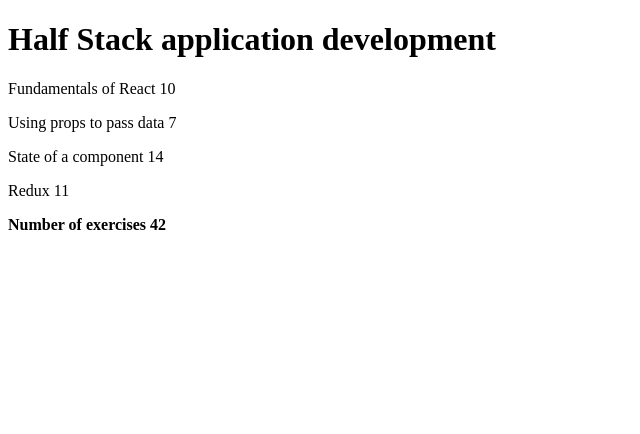
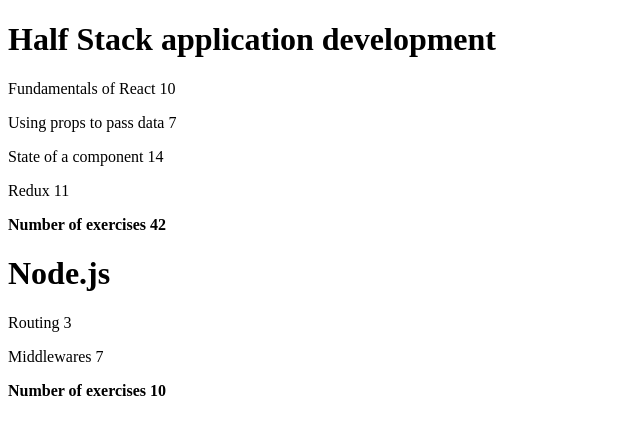
Before and after one commit to hani64/fullstackopen, a React (Create React App) app in the folder part1/courseinfo/: page / in a window 1280 px wide. Shown: the top 434 px of the page, without its empty margins (0-640 px from the left). Built offline with nearby package versions, Linux system fonts and the light colour scheme.

Commit message:
Finished Exercise 2.4

```diff
--- a/part1/courseinfo/src/App.js
+++ b/part1/courseinfo/src/App.js
@@ -13,9 +13,10 @@
 )
 
 const App = () => {
-  const course = {
+  const courses = [
+    {
+      name: 'Half Stack application development',
       id: 1,
-    name: 'Half Stack application development',
       parts: [
         {
           name: 'Fundamentals of React',
@@ -38,9 +39,30 @@
           id: 4
         }
       ]
+    },
+    {
+      name: 'Node.js',
+      id: 2,
+      parts: [
+        {
+          name: 'Routing',
+          exercises: 3,
+          id: 1
+        },
+        {
+          name: 'Middlewares',
+          exercises: 7,
+          id: 2
         }
+      ]
+    }
+  ]
 
-  return <Course course={course} />
+  return (
+    <>
+      {courses.map(course => <Course course={course} key={course.id} />)}
+    </>
+  )
 }
 
 export default App
--- a/part1/courseinfo/src/components/Header.js
+++ b/part1/courseinfo/src/components/Header.js
@@ -1,9 +1,5 @@
 import React from 'react'
 
-const Header = ({courseName}) => (
-  <>
-      <h1>{courseName}</h1>
-  </>
-)
+const Header = ({courseName}) => <h1>{courseName}</h1>
 
 export default Header
--- a/part1/courseinfo/src/components/Part.js
+++ b/part1/courseinfo/src/components/Part.js
@@ -1,9 +1,5 @@
 import React from 'react'
 
-const Part = ({part}) => (
-  <>
-    <p>{part.name} {part.exercises}</p>
-  </>
-)
+const Part = ({part}) => <p>{part.name} {part.exercises}</p>
 
 export default Part
--- a/part1/courseinfo/src/components/Total.js
+++ b/part1/courseinfo/src/components/Total.js
@@ -1,7 +1,3 @@
-const Total = ({parts}) => (
-    <>
-      <strong>Number of exercises {parts.reduce(((prev, curr) => prev + curr.exercises), 0)}</strong>
-    </>
-  )
+const Total = ({parts}) => <strong>Number of exercises {parts.reduce(((prev, curr) => prev + curr.exercises), 0)}</strong>
 
   export default Total
```
Lines whose indentation alone changed are shown as unchanged.
